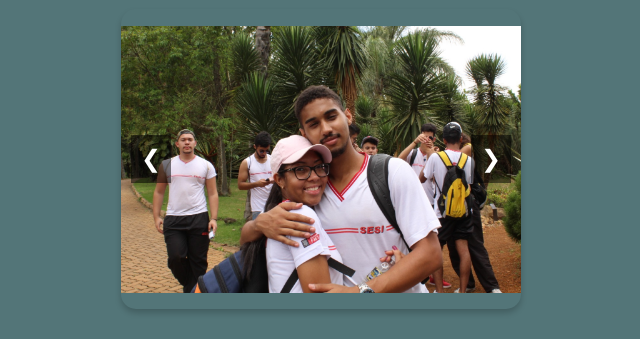
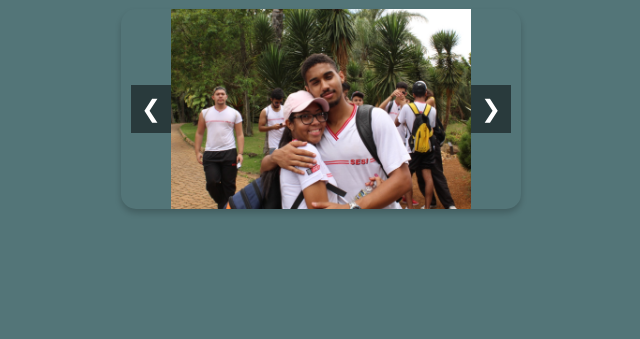
Before and after one commit to GuiiMelgaco/Namoro, a plain HTML site: page index.html in a window 1280 px wide. Shown: the part 725-1064 px from the top of the page, without its empty margins (319-959 px from the left). After the commit the page ends 964 px from the top, so only its background shows below. Drawn offline with Linux system fonts and the light colour scheme.

Commit message:
Update index.html

```diff
--- a/index.html
+++ b/index.html
@@ -54,7 +54,7 @@
 
         .slides img {
             min-width: 100%;
-            height: 300px; /* Altura fixa */
+            height: 200px; /* Altura fixa */
             object-fit: contain; /* Ajusta a imagem sem cortar, mantendo a proporção */
             border-radius: 15px;
         }
@@ -69,6 +69,7 @@
             padding: 10px;
             cursor: pointer;
             font-size: 24px;
+            z-index: 1; /* Garante que os botões fiquem acima das imagens */
         }
 
         .prev {
```
